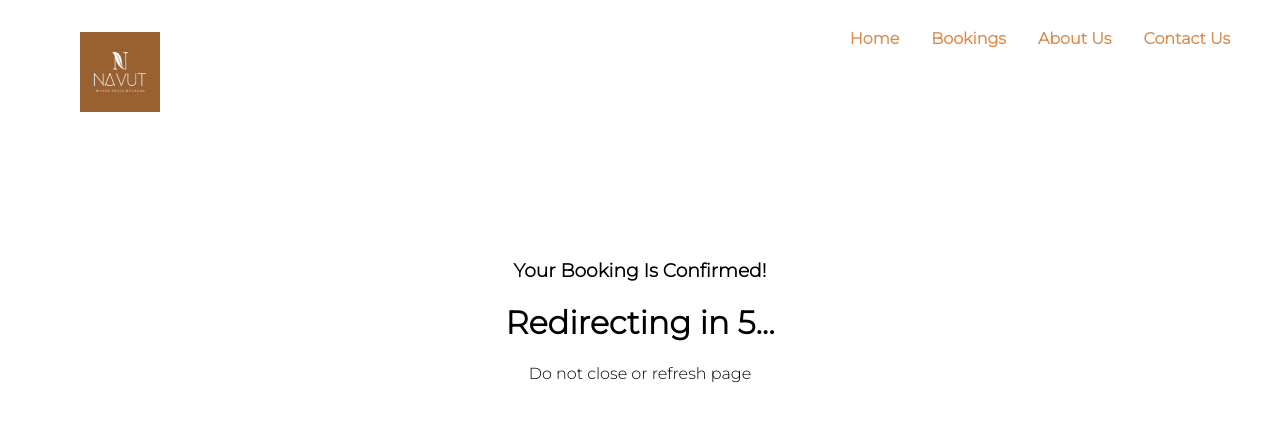
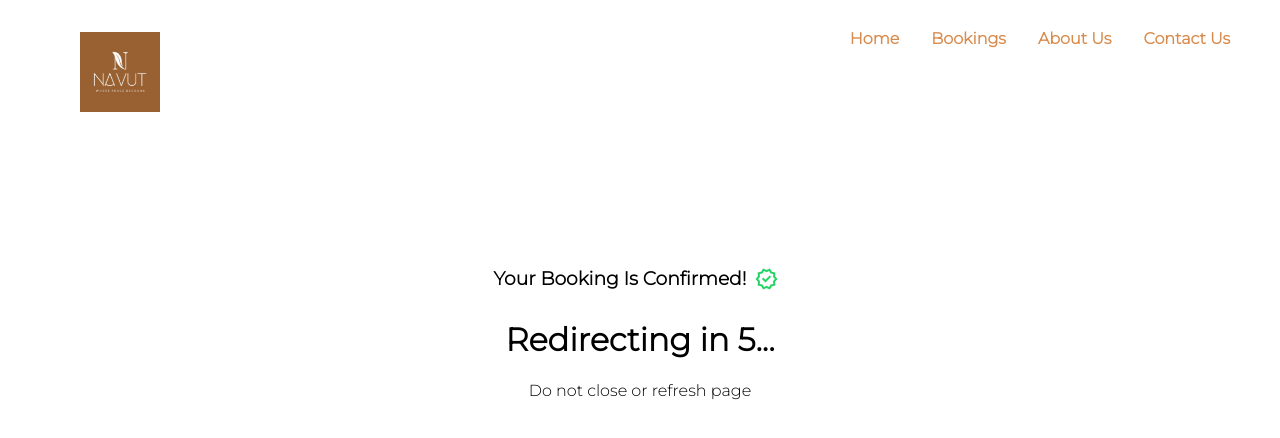
Before and after one commit to styp3r/navut, a React (Create React App) app: page /booking-confirmed in a window 1280 px wide. Shown: the top 438 px of the page. Built offline with nearby package versions, Linux system fonts and the light colour scheme; the HTML template or start-up script is replaced by a standard one.

Commit message:
Styling for booking confirmed page

```diff
--- a/src/App.css
+++ b/src/App.css
@@ -1116,6 +1116,13 @@ html {
   cursor: pointer;
 }
 
+.booking-confirmed-title{
+  display: flex;
+  justify-content: center;
+  align-items: center;
+  flex-direction: row;
+}
+
 /*Responsive Design Code */
 @media only screen and (max-width: 1024px) {
   #navbar {
--- a/src/components/BookingConfirmed.js
+++ b/src/components/BookingConfirmed.js
@@ -23,7 +23,7 @@ const BookingConfirmed = () => {
     return (
         <div id="booking-confirmed-page">
             <div style={{ padding: '15rem 0 0 0' }}>
-                <h3>Your Booking Is Confirmed!</h3>
+                <h3 className = "booking-confirmed-title">Your Booking Is Confirmed! <span style = {{color: '#25D366'}} className="material-symbols-outlined">verified</span></h3>
                 <h1>Redirecting in {count}...</h1>
                 <p>Do not close or refresh page</p>
             </div>
```
